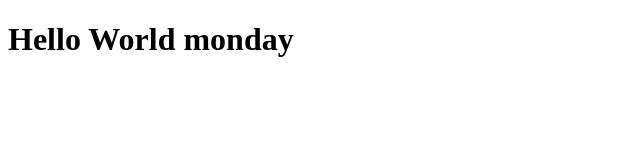
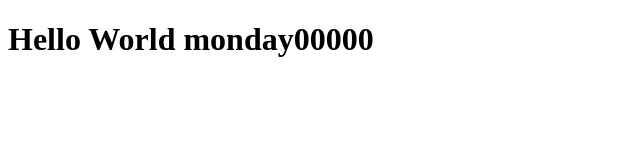
Before and after one commit to ZarroukFeriel/TestBiat, a website: page webapp/index.html in a window 1280 px wide. Shown: the whole page, without its empty margins (0-640 px from the left). Drawn offline with Linux system fonts and the light colour scheme.

Commit message:
commit test deploy

```diff
--- a/webapp/index.html
+++ b/webapp/index.html
@@ -11,7 +11,7 @@
         }
     </style>
 
-    <h1>Hello World monday</h1>
+    <h1>Hello World monday00000</h1>
 </head>
 <body class="sapUiBody sapUiSizeCompact" id="content">
     <div
```
